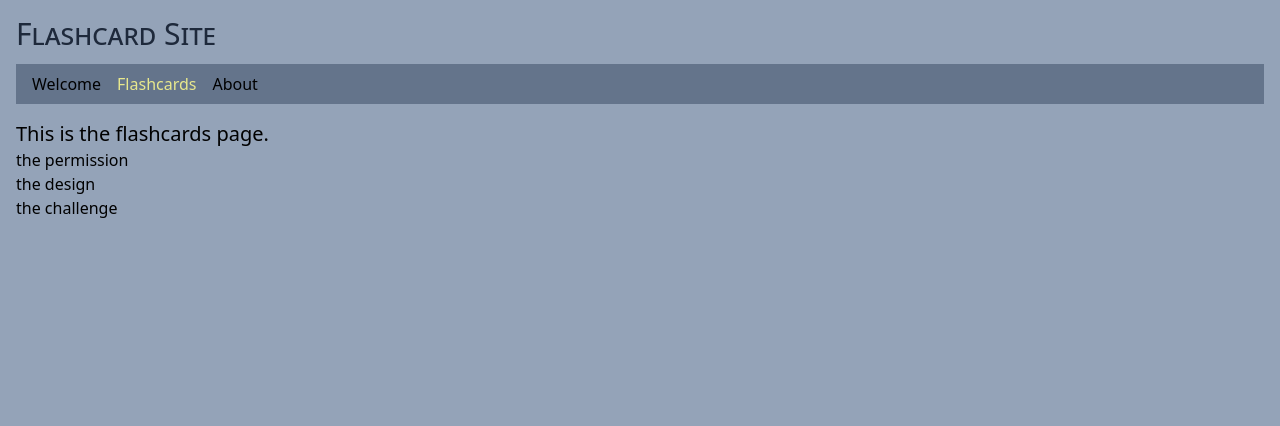
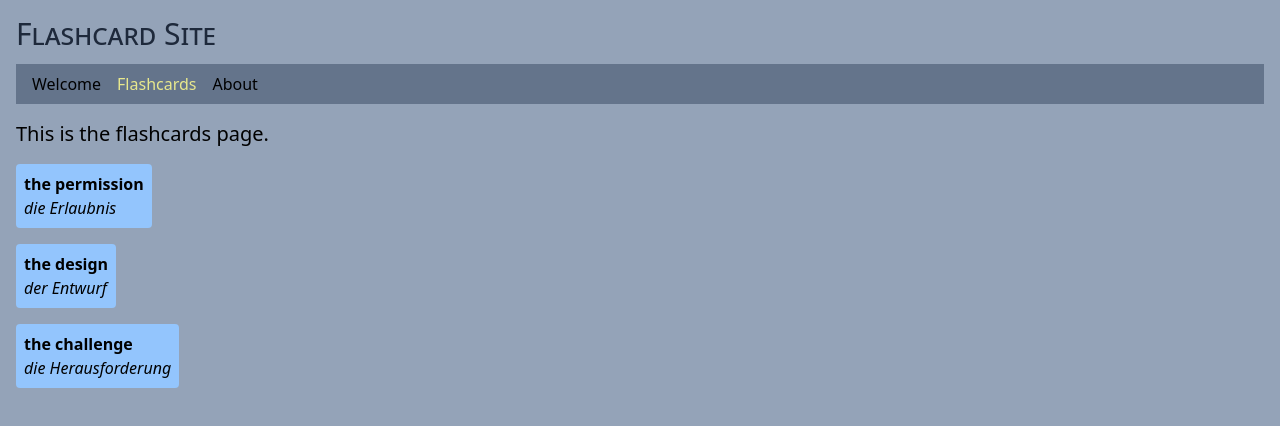
Before and after one commit to edwardtanguay/et412-react-query-flashcard-site, a React (Vite) app: page /flashcards in a window 1280 px wide. Shown: the top 426 px of the page. Built offline with nearby package versions, Linux system fonts and the light colour scheme; data requests are answered from the project's data file.

Commit message:
flashcards styled

```diff
--- a/src/pages/PageFlashcards.tsx
+++ b/src/pages/PageFlashcards.tsx
@@ -2,7 +2,7 @@ import { useEffect, useState } from "react";
 import { IFlashcard } from "../interfaces";
 import axios from "axios";
 
-const flashcardsUrl = 'http://localhost:3011/flashcards';
+const flashcardsUrl = "http://localhost:3011/flashcards";
 
 export const PageFlashcards = () => {
 	const [flashcards, setFlashcards] = useState<IFlashcard[]>([]);
@@ -10,22 +10,25 @@ export const PageFlashcards = () => {
 	const loadFlashcards = async () => {
 		const response = await axios.get(flashcardsUrl);
 		setFlashcards(response.data);
-	}
+	};
 
 	useEffect(() => {
 		loadFlashcards();
-	}, [])
+	}, []);
 
 	return (
 		<>
-		<h2 className="text-xl">This is the flashcards page.</h2>
-			<div>
-				{flashcards.map(flashcard => {
+			<h2 className="text-xl mb-4">This is the flashcards page.</h2>
+			<div className="">
+				{flashcards.map((flashcard) => {
 					return (
-						<p>{flashcard.front}</p>
-					)
+						<div className="bg-blue-300 p-2 rounded w-fit mb-4">
+							<p className="font-bold">{flashcard.front}</p>
+							<p className="italic">{flashcard.back}</p>
+						</div>
+					);
 				})}
-		</div>
+			</div>
 		</>
-	)
-}
+	);
+};
```
